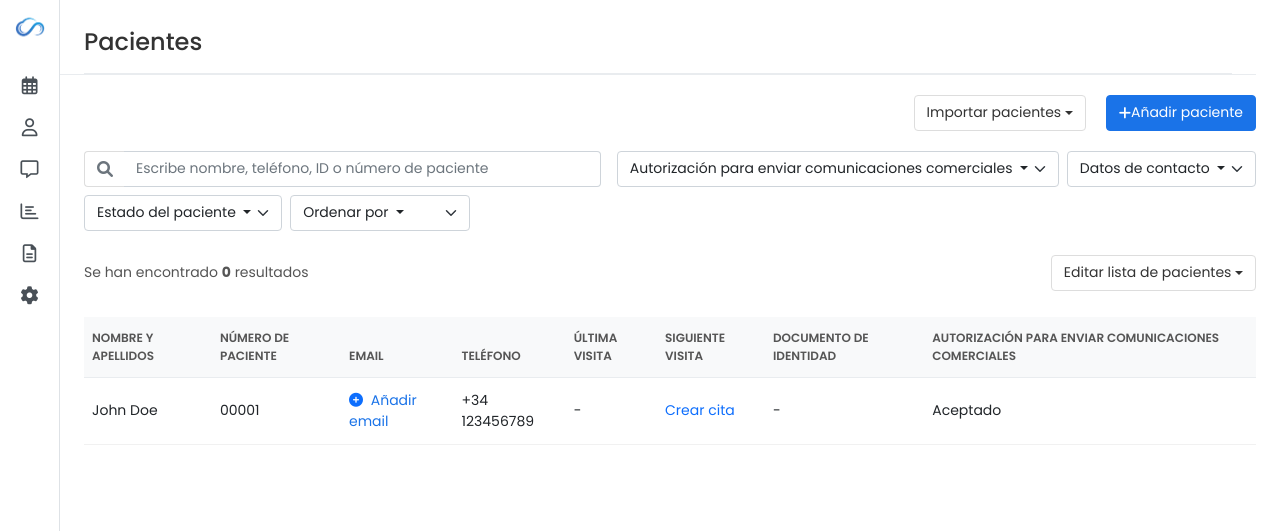
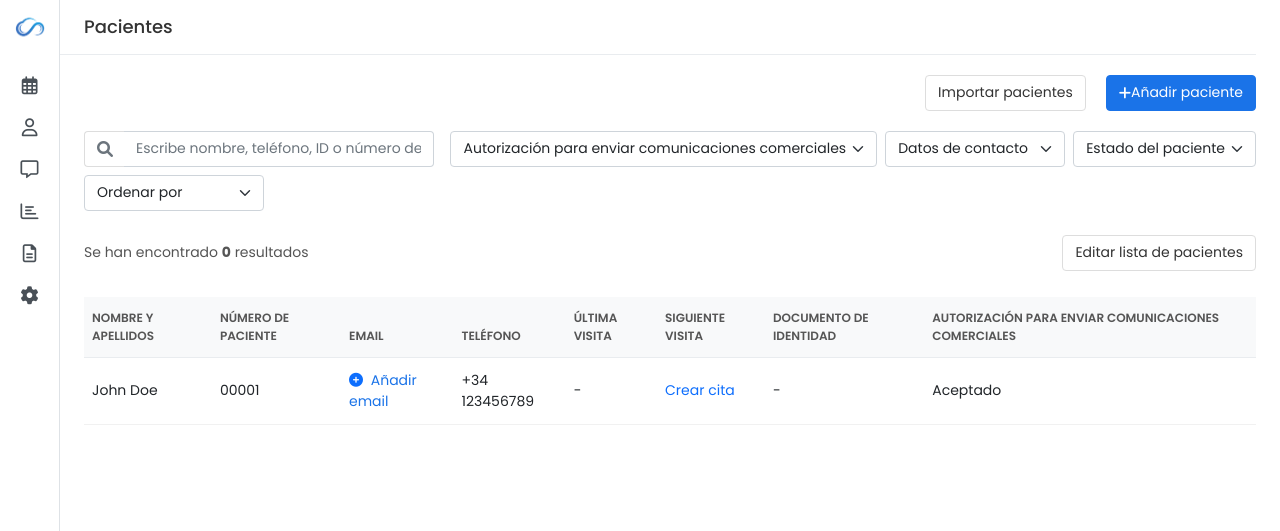
Before and after one commit to sincs87/nubeclinic, a Flask app: template app/templates/pacientes/pacientes.html in a window 1280 px wide. Shown: the top 531 px of the page. Run offline with Flask 3, Linux system fonts and the light colour scheme; the template is opened without the code that fills it, so the values that code supplies are empty.

Commit message:
Actualizacion pacientes2

```diff
--- a/app/static/css/pacientes.css
+++ b/app/static/css/pacientes.css
@@ -10,12 +10,11 @@
 
 /* Título de la página con línea inferior */
 .pacientes-titulo {
-    font-size: 20px;
+    font-size: 18px;
     font-weight: 500;
     margin: 0;
-    padding: 28px 0 16px;
+    padding: 16px 0 16px;
     color: #333;
-    border-bottom: 1px solid #e9ecef;
 }
 
 /* Contenedor principal con padding adecuado */
@@ -221,11 +220,3 @@
     padding-left: 24px;
     padding-right: 24px;
 }
-
-.pacientes-titulo {
-    font-size: 24px;
-    font-weight: 500;
-    margin: 0;
-    padding: 28px 0 16px;
-    color: #333;
-}
--- a/app/templates/pacientes/pacientes.html
+++ b/app/templates/pacientes/pacientes.html
@@ -35,7 +35,7 @@
             <!-- Botones superiores (Importar y Añadir) -->
             <div class="action-buttons">
                 <div class="dropdown">
-                    <button class="btn btn-outline-secondary dropdown-toggle" type="button" id="importarDropdown" data-bs-toggle="dropdown" aria-expanded="false">
+                    <button class="btn btn-outline-secondary" type="button" id="importarDropdown" data-bs-toggle="dropdown" aria-expanded="false">
                         Importar pacientes
                     </button>
                     <ul class="dropdown-menu" aria-labelledby="importarDropdown">
@@ -60,7 +60,7 @@
                     </div>
                 </div>
                 <div>
-                    <button class="form-select text-start dropdown-toggle" id="filterAutorizacion" data-bs-toggle="dropdown" aria-expanded="false">
+                    <button class="form-select text-start " id="filterAutorizacion" data-bs-toggle="dropdown" aria-expanded="false">
                         Autorización para enviar comunicaciones comerciales
                     </button>
                     <div class="dropdown-menu" aria-labelledby="filterAutorizacion">
@@ -79,7 +79,7 @@
                     </div>
                 </div>
                 <div>
-                    <button class="form-select text-start dropdown-toggle" id="filterContacto" data-bs-toggle="dropdown" aria-expanded="false">
+                    <button class="form-select text-start" id="filterContacto" data-bs-toggle="dropdown" aria-expanded="false">
                         Datos de contacto
                     </button>
                     <div class="dropdown-menu" aria-labelledby="filterContacto">
@@ -108,7 +108,7 @@
                     </div>
                 </div>
                 <div>
-                    <button class="form-select text-start dropdown-toggle" id="filterEstado" data-bs-toggle="dropdown" aria-expanded="false">
+                    <button class="form-select text-start" id="filterEstado" data-bs-toggle="dropdown" aria-expanded="false">
                         Estado del paciente
                     </button>
                     <div class="dropdown-menu" aria-labelledby="filterEstado">
@@ -131,7 +131,7 @@
                     </div>
                 </div>
                 <div>
-                    <button class="form-select text-start dropdown-toggle" id="ordenarDropdown" data-bs-toggle="dropdown" aria-expanded="false">
+                    <button class="form-select text-start" id="ordenarDropdown" data-bs-toggle="dropdown" aria-expanded="false">
                         Ordenar por
                     </button>
                     <div class="dropdown-menu" aria-labelledby="ordenarDropdown">
@@ -168,7 +168,7 @@
                     <p class="mb-0 small">Se han encontrado <strong>0</strong> resultados</p>
                 </div>
                 <div class="dropdown">
-                    <button class="btn btn-outline-secondary dropdown-toggle" type="button" id="editarListaDropdown" data-bs-toggle="dropdown" aria-expanded="false">
+                    <button class="btn btn-outline-secondary" type="button" id="editarListaDropdown" data-bs-toggle="dropdown" aria-expanded="false">
                         Editar lista de pacientes
                     </button>
                     <ul class="dropdown-menu dropdown-menu-end" aria-labelledby="editarListaDropdown">
```
